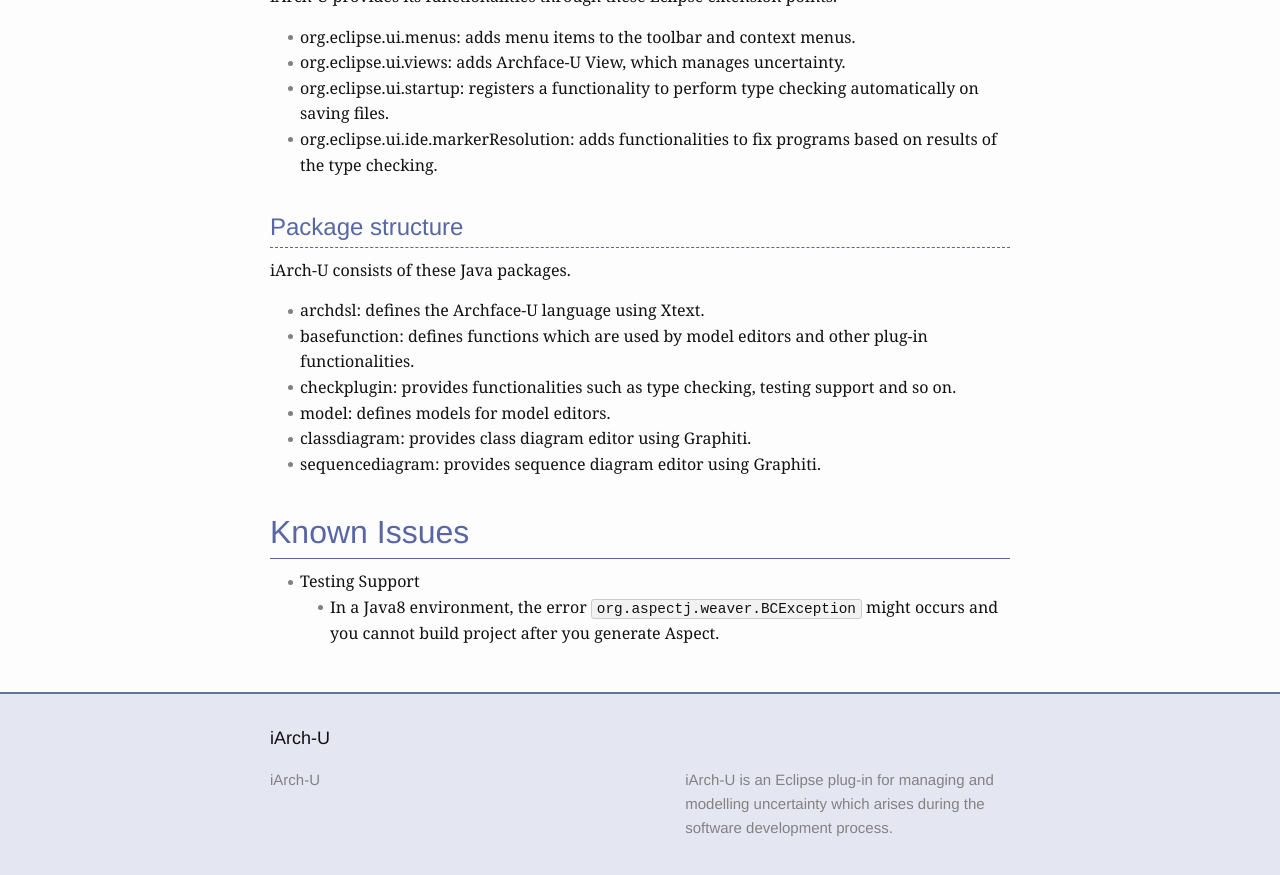
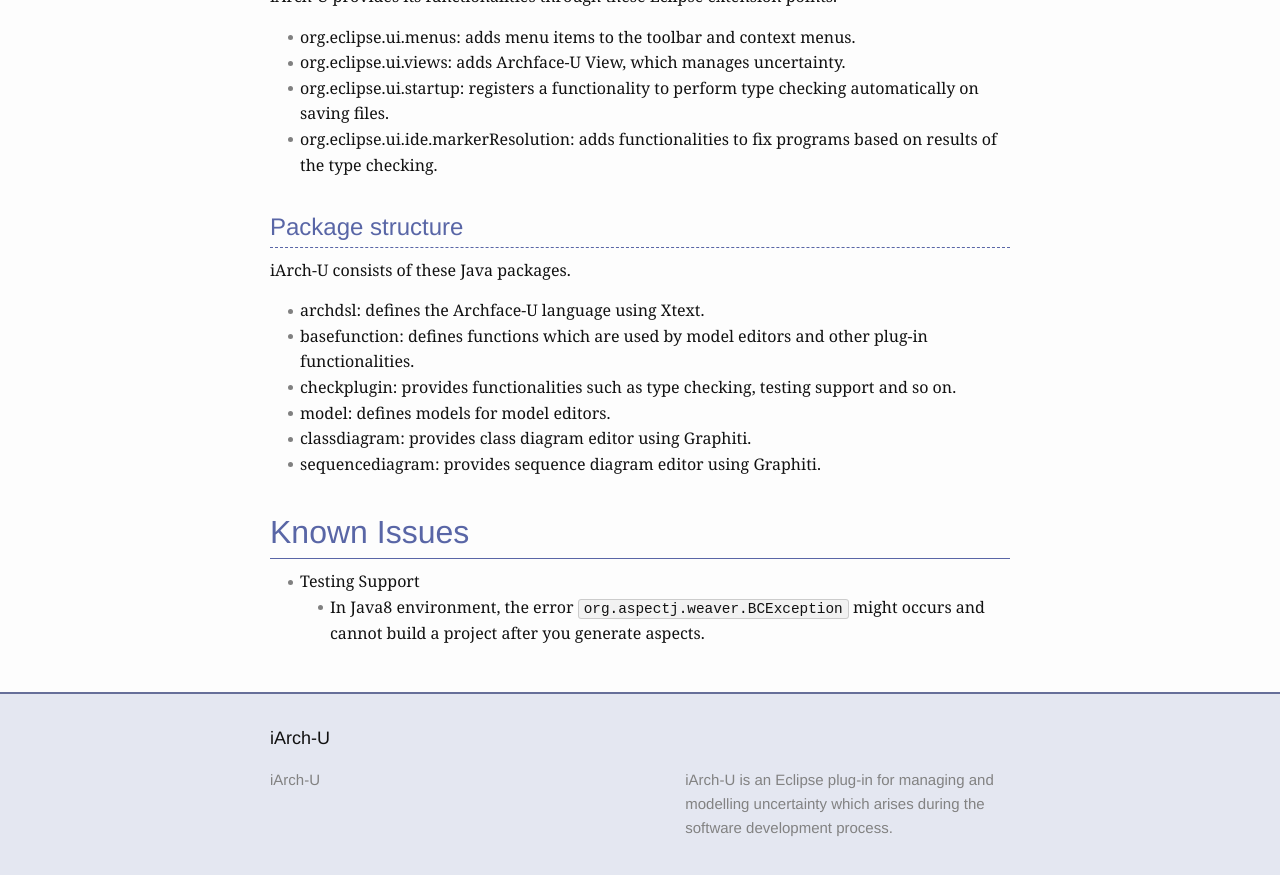
Before and after one commit to posl/iArch, a Jekyll site: the page built from documentation.md, in a window 1280 px wide and 900 px high, scrolled down 22866 px. Shown: the top 875 px of the window. Built offline with Jekyll 4.4.1, drawn with Linux system fonts in a browser that asks for light colours; some of the changed text lies outside the part shown.

Commit message:
grammar fix

```diff
--- a/documentation.md
+++ b/documentation.md
@@ -497,4 +497,4 @@
 # Known Issues
 
 - Testing Support
-  - In a Java8 environment, the error `org.aspectj.weaver.BCException` might occurs and you cannot build project after you generate Aspect.
+  - In Java8 environment, the error `org.aspectj.weaver.BCException` might occurs and cannot build a project after you generate aspects.
```
Also changed, not shown: other parts of documentation.md (+1 -1 lines), tutorials.md (+1 -1 lines).
